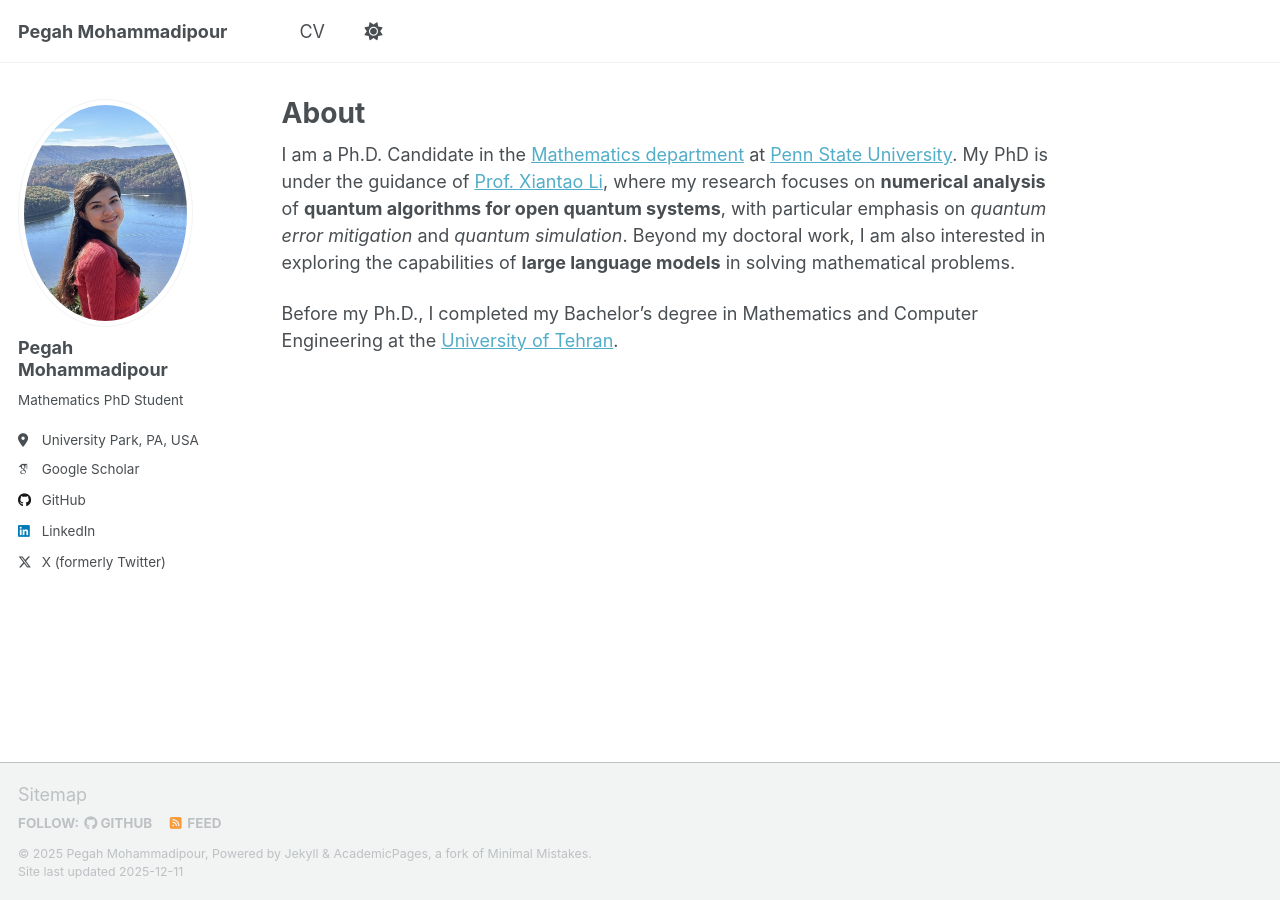
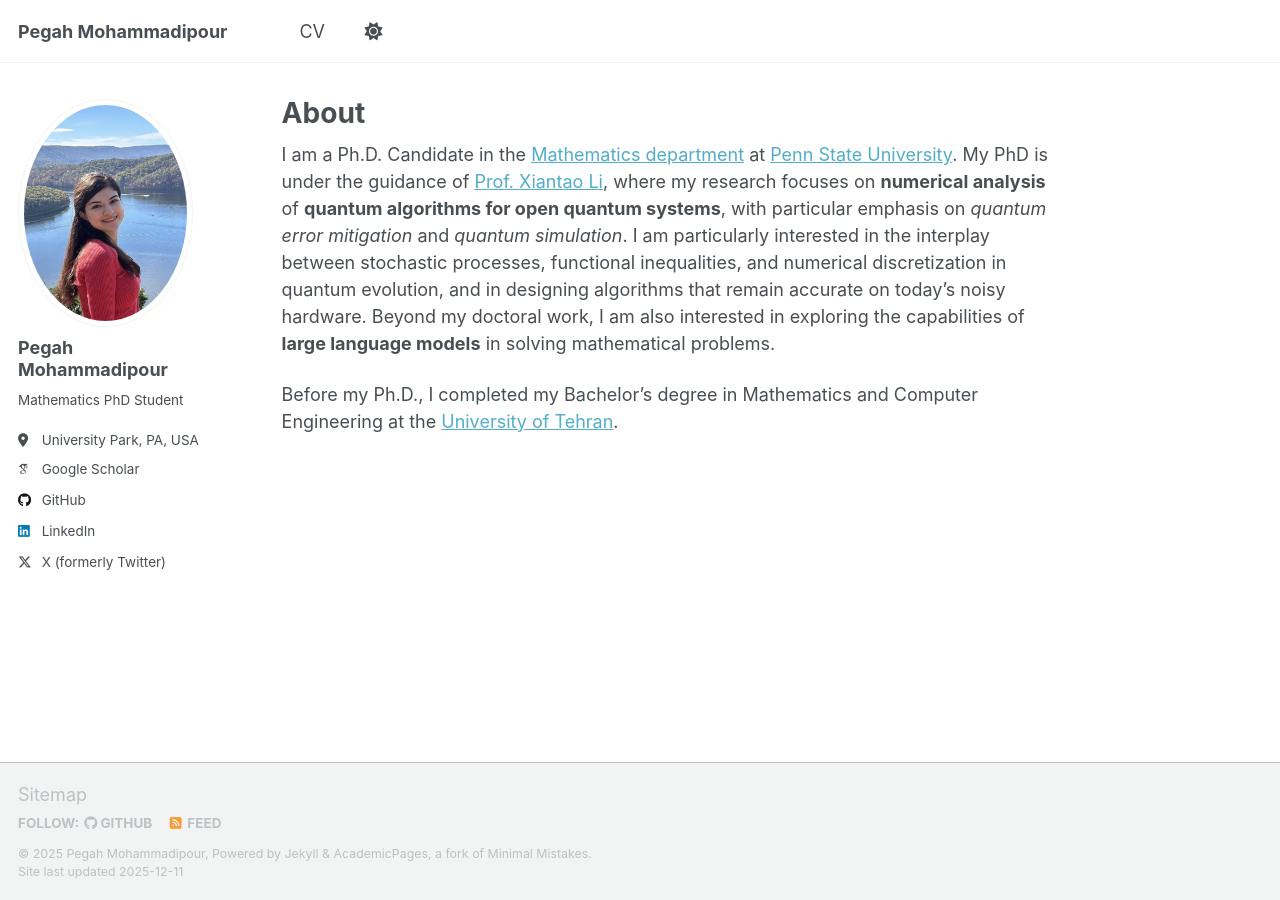
Before and after one commit to pegah-mp/pegah-mp.github.io, a Jekyll site: the page built from _pages/about.md, in a window 1280 px wide. Built offline with Jekyll 4.4.1, drawn with Linux system fonts in a browser that asks for light colours; some web fonts are replaced; a script that is not in the unit is left out.

Commit message:
Update about.md

```diff
--- a/_pages/about.md
+++ b/_pages/about.md
@@ -8,6 +8,6 @@ redirect_from:
 ---
 
 
-I am a Ph.D. Candidate in the [Mathematics department](https://science.psu.edu/math) at [Penn State University](https://www.psu.edu/). My PhD is under the guidance of [Prof. Xiantao Li](https://xxl12.github.io/main/), where my research focuses on **numerical analysis** of **quantum algorithms for open quantum systems**, with particular emphasis on *quantum error mitigation* and *quantum simulation*. Beyond my doctoral work, I am also interested in exploring the capabilities of **large language models** in solving mathematical problems.
+I am a Ph.D. Candidate in the [Mathematics department](https://science.psu.edu/math) at [Penn State University](https://www.psu.edu/). My PhD is under the guidance of [Prof. Xiantao Li](https://xxl12.github.io/main/), where my research focuses on **numerical analysis** of **quantum algorithms for open quantum systems**, with particular emphasis on *quantum error mitigation* and *quantum simulation*. I am particularly interested in the interplay between stochastic processes, functional inequalities, and numerical discretization in quantum evolution, and in designing algorithms that remain accurate on today’s noisy hardware. Beyond my doctoral work, I am also interested in exploring the capabilities of **large language models** in solving mathematical problems.
 
 Before my Ph.D., I completed my Bachelor’s degree in Mathematics and Computer Engineering at the [University of Tehran](https://ut.ac.ir/en).
```
